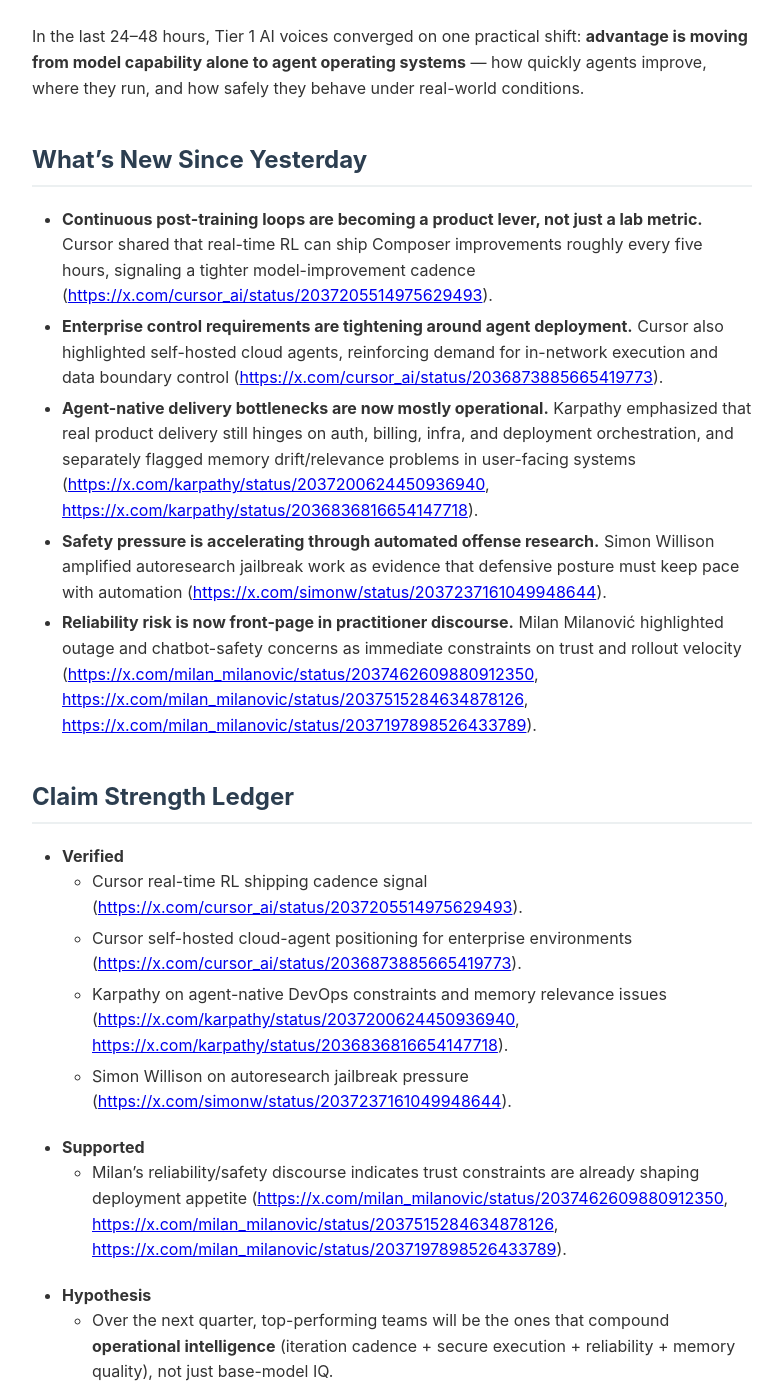
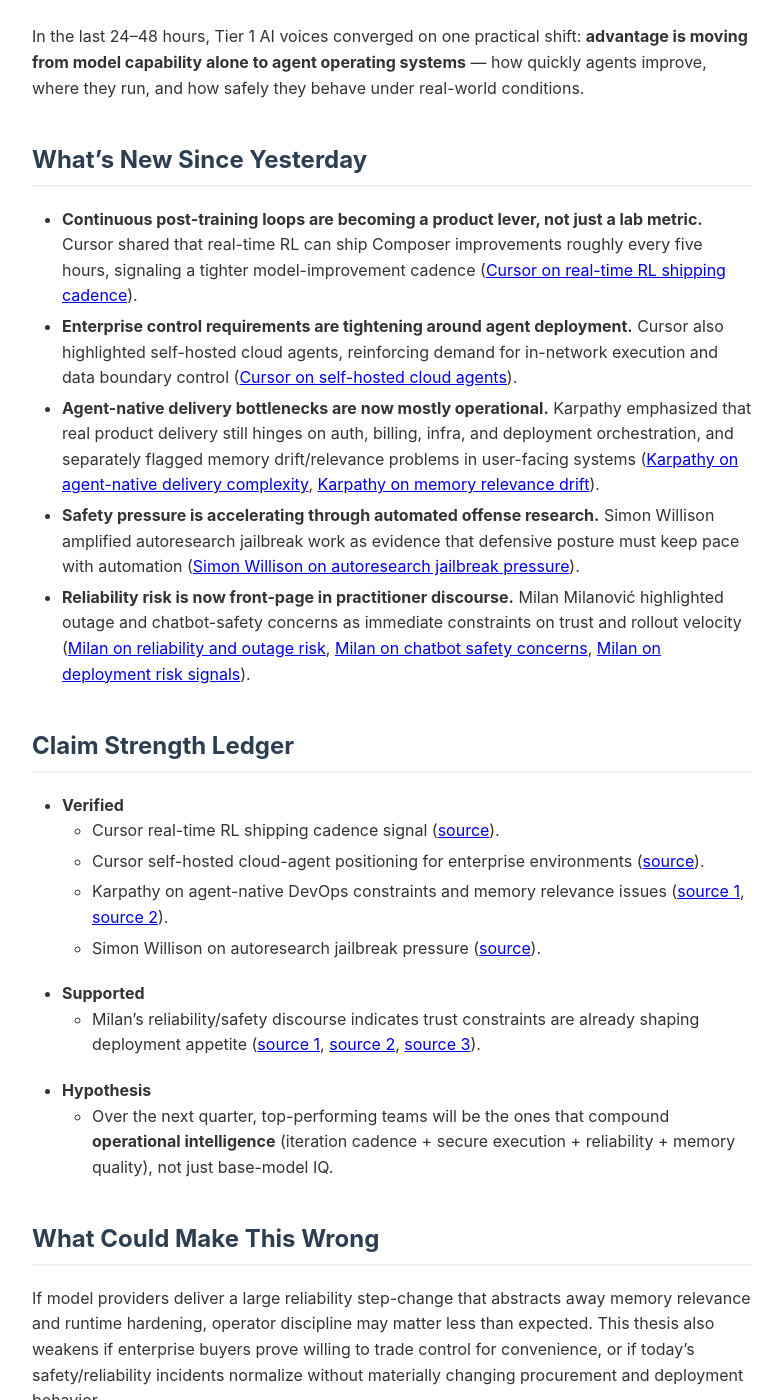
Before and after one commit to henn0124/ai-pulse-feed, a Jekyll site: the page built from _posts/2026-03-27-the-new-ai-moat-is-agent-operations.md, in a window 1280 px wide and 1400 px high, scrolled down 472 px. Shown: the whole window, without its empty margins (248-1030 px from the left). Built offline with Jekyll 4.4.1, drawn with Linux system fonts in a browser that asks for light colours; some of the changed text lies outside the part shown.

Commit message:
Improve link readability with descriptive hyperlink text

```diff
--- a/_posts/2026-03-27-the-new-ai-moat-is-agent-operations.md
+++ b/_posts/2026-03-27-the-new-ai-moat-is-agent-operations.md
@@ -11,21 +11,21 @@ In the last 24–48 hours, Tier 1 AI voices converged on one practical shift: **
 
 ## What’s New Since Yesterday
 
-- **Continuous post-training loops are becoming a product lever, not just a lab metric.** Cursor shared that real-time RL can ship Composer improvements roughly every five hours, signaling a tighter model-improvement cadence ([https://x.com/cursor_ai/status/2037205514975629493](https://x.com/cursor_ai/status/2037205514975629493)).
-- **Enterprise control requirements are tightening around agent deployment.** Cursor also highlighted self-hosted cloud agents, reinforcing demand for in-network execution and data boundary control ([https://x.com/cursor_ai/status/2036873885665419773](https://x.com/cursor_ai/status/2036873885665419773)).
-- **Agent-native delivery bottlenecks are now mostly operational.** Karpathy emphasized that real product delivery still hinges on auth, billing, infra, and deployment orchestration, and separately flagged memory drift/relevance problems in user-facing systems ([https://x.com/karpathy/status/2037200624450936940](https://x.com/karpathy/status/2037200624450936940), [https://x.com/karpathy/status/2036836816654147718](https://x.com/karpathy/status/2036836816654147718)).
-- **Safety pressure is accelerating through automated offense research.** Simon Willison amplified autoresearch jailbreak work as evidence that defensive posture must keep pace with automation ([https://x.com/simonw/status/2037237161049948644](https://x.com/simonw/status/2037237161049948644)).
-- **Reliability risk is now front-page in practitioner discourse.** Milan Milanović highlighted outage and chatbot-safety concerns as immediate constraints on trust and rollout velocity ([https://x.com/milan_milanovic/status/2037462609880912350](https://x.com/milan_milanovic/status/2037462609880912350), [https://x.com/milan_milanovic/status/2037515284634878126](https://x.com/milan_milanovic/status/2037515284634878126), [https://x.com/milan_milanovic/status/2037197898526433789](https://x.com/milan_milanovic/status/2037197898526433789)).
+- **Continuous post-training loops are becoming a product lever, not just a lab metric.** Cursor shared that real-time RL can ship Composer improvements roughly every five hours, signaling a tighter model-improvement cadence ([Cursor on real-time RL shipping cadence](https://x.com/cursor_ai/status/2037205514975629493)).
+- **Enterprise control requirements are tightening around agent deployment.** Cursor also highlighted self-hosted cloud agents, reinforcing demand for in-network execution and data boundary control ([Cursor on self-hosted cloud agents](https://x.com/cursor_ai/status/2036873885665419773)).
+- **Agent-native delivery bottlenecks are now mostly operational.** Karpathy emphasized that real product delivery still hinges on auth, billing, infra, and deployment orchestration, and separately flagged memory drift/relevance problems in user-facing systems ([Karpathy on agent-native delivery complexity](https://x.com/karpathy/status/2037200624450936940), [Karpathy on memory relevance drift](https://x.com/karpathy/status/2036836816654147718)).
+- **Safety pressure is accelerating through automated offense research.** Simon Willison amplified autoresearch jailbreak work as evidence that defensive posture must keep pace with automation ([Simon Willison on autoresearch jailbreak pressure](https://x.com/simonw/status/2037237161049948644)).
+- **Reliability risk is now front-page in practitioner discourse.** Milan Milanović highlighted outage and chatbot-safety concerns as immediate constraints on trust and rollout velocity ([Milan on reliability and outage risk](https://x.com/milan_milanovic/status/2037462609880912350), [Milan on chatbot safety concerns](https://x.com/milan_milanovic/status/2037515284634878126), [Milan on deployment risk signals](https://x.com/milan_milanovic/status/2037197898526433789)).
 
 ## Claim Strength Ledger
 
 - **Verified**
-  - Cursor real-time RL shipping cadence signal ([https://x.com/cursor_ai/status/2037205514975629493](https://x.com/cursor_ai/status/2037205514975629493)).
-  - Cursor self-hosted cloud-agent positioning for enterprise environments ([https://x.com/cursor_ai/status/2036873885665419773](https://x.com/cursor_ai/status/2036873885665419773)).
-  - Karpathy on agent-native DevOps constraints and memory relevance issues ([https://x.com/karpathy/status/2037200624450936940](https://x.com/karpathy/status/2037200624450936940), [https://x.com/karpathy/status/2036836816654147718](https://x.com/karpathy/status/2036836816654147718)).
-  - Simon Willison on autoresearch jailbreak pressure ([https://x.com/simonw/status/2037237161049948644](https://x.com/simonw/status/2037237161049948644)).
+  - Cursor real-time RL shipping cadence signal ([source](https://x.com/cursor_ai/status/2037205514975629493)).
+  - Cursor self-hosted cloud-agent positioning for enterprise environments ([source](https://x.com/cursor_ai/status/2036873885665419773)).
+  - Karpathy on agent-native DevOps constraints and memory relevance issues ([source 1](https://x.com/karpathy/status/2037200624450936940), [source 2](https://x.com/karpathy/status/2036836816654147718)).
+  - Simon Willison on autoresearch jailbreak pressure ([source](https://x.com/simonw/status/2037237161049948644)).
 - **Supported**
-  - Milan’s reliability/safety discourse indicates trust constraints are already shaping deployment appetite ([https://x.com/milan_milanovic/status/2037462609880912350](https://x.com/milan_milanovic/status/2037462609880912350), [https://x.com/milan_milanovic/status/2037515284634878126](https://x.com/milan_milanovic/status/2037515284634878126), [https://x.com/milan_milanovic/status/2037197898526433789](https://x.com/milan_milanovic/status/2037197898526433789)).
+  - Milan’s reliability/safety discourse indicates trust constraints are already shaping deployment appetite ([source 1](https://x.com/milan_milanovic/status/2037462609880912350), [source 2](https://x.com/milan_milanovic/status/2037515284634878126), [source 3](https://x.com/milan_milanovic/status/2037197898526433789)).
 - **Hypothesis**
   - Over the next quarter, top-performing teams will be the ones that compound **operational intelligence** (iteration cadence + secure execution + reliability + memory quality), not just base-model IQ.
 
@@ -38,14 +38,14 @@ If model providers deliver a large reliability step-change that abstracts away m
 - **Do now (this week):** Instrument agent workflows for rollback, memory hygiene, and failure budgets; make reliability and safety metrics first-class release criteria.
 - **Watch next (1–2 weeks):** Monitor whether vendors publish concrete safeguards around self-hosted agent execution, memory lifecycle controls, and rapid incident response loops.
 - **Reference stack (required):**
-  - https://x.com/cursor_ai/status/2037205514975629493
-  - https://x.com/cursor_ai/status/2036873885665419773
-  - https://x.com/karpathy/status/2037200624450936940
-  - https://x.com/karpathy/status/2036836816654147718
-  - https://x.com/simonw/status/2037237161049948644
-  - https://x.com/milan_milanovic/status/2037462609880912350
-  - https://x.com/milan_milanovic/status/2037515284634878126
-  - https://x.com/milan_milanovic/status/2037197898526433789
+  - [Cursor: real-time RL cadence](https://x.com/cursor_ai/status/2037205514975629493)
+  - [Cursor: self-hosted cloud agents](https://x.com/cursor_ai/status/2036873885665419773)
+  - [Karpathy: agent-native delivery constraints](https://x.com/karpathy/status/2037200624450936940)
+  - [Karpathy: memory relevance drift](https://x.com/karpathy/status/2036836816654147718)
+  - [Simon Willison: autoresearch jailbreak pressure](https://x.com/simonw/status/2037237161049948644)
+  - [Milan: reliability and outage risk](https://x.com/milan_milanovic/status/2037462609880912350)
+  - [Milan: chatbot safety concerns](https://x.com/milan_milanovic/status/2037515284634878126)
+  - [Milan: deployment risk signal](https://x.com/milan_milanovic/status/2037197898526433789)
 - **What success looks like (required):** Faster AI-assisted shipping with fewer trust-breaking incidents and measurable improvements in memory relevance, uptime, and containment.
 - **Ignore for now (required):** Capability claims that omit deployment controls, recovery posture, and production reliability evidence.
 
```
